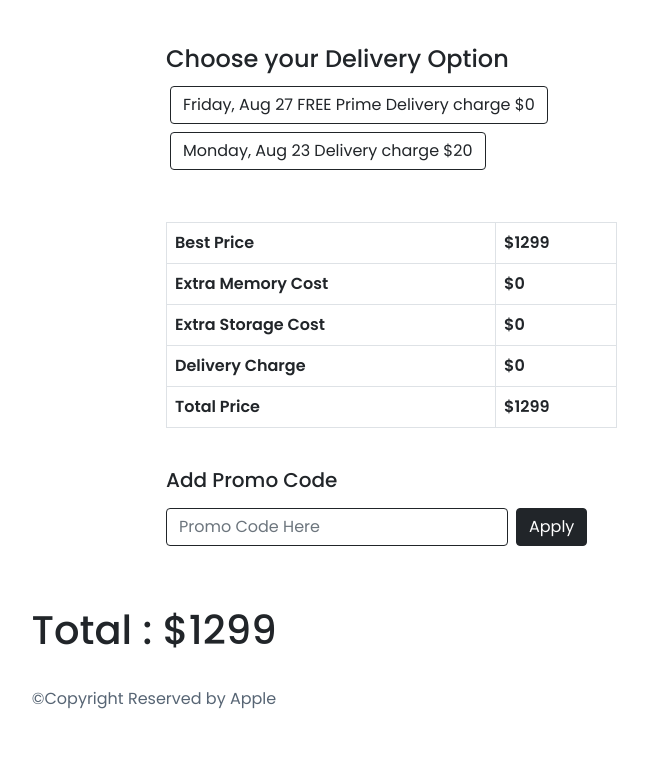
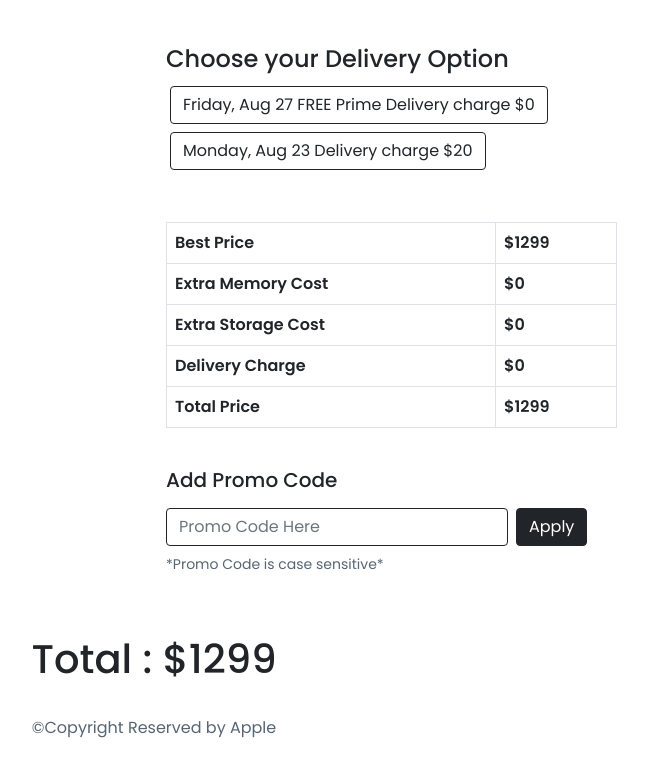
Before and after one commit to joydey100/mac-book, a plain HTML site: page index.html in a window 1280 px wide. Shown: the part 667-1431 px from the top of the page, without its empty margins (486-1134 px from the left). Before the commit the page ends 1402 px from the top, so only its background shows below. Drawn offline with nearby package versions, Linux system fonts and the light colour scheme.

Commit message:
promo text added

```diff
--- a/index.html
+++ b/index.html
@@ -152,6 +152,7 @@
                         <button type="submit" class="btn btn-dark" id="promo-btn">Apply</button>
                       </div>
                   </div>
+                  <small class="gray mt-2 d-block"> *Promo Code is case sensitive*  </small>
               </div>
             </div>
           </div>
```
